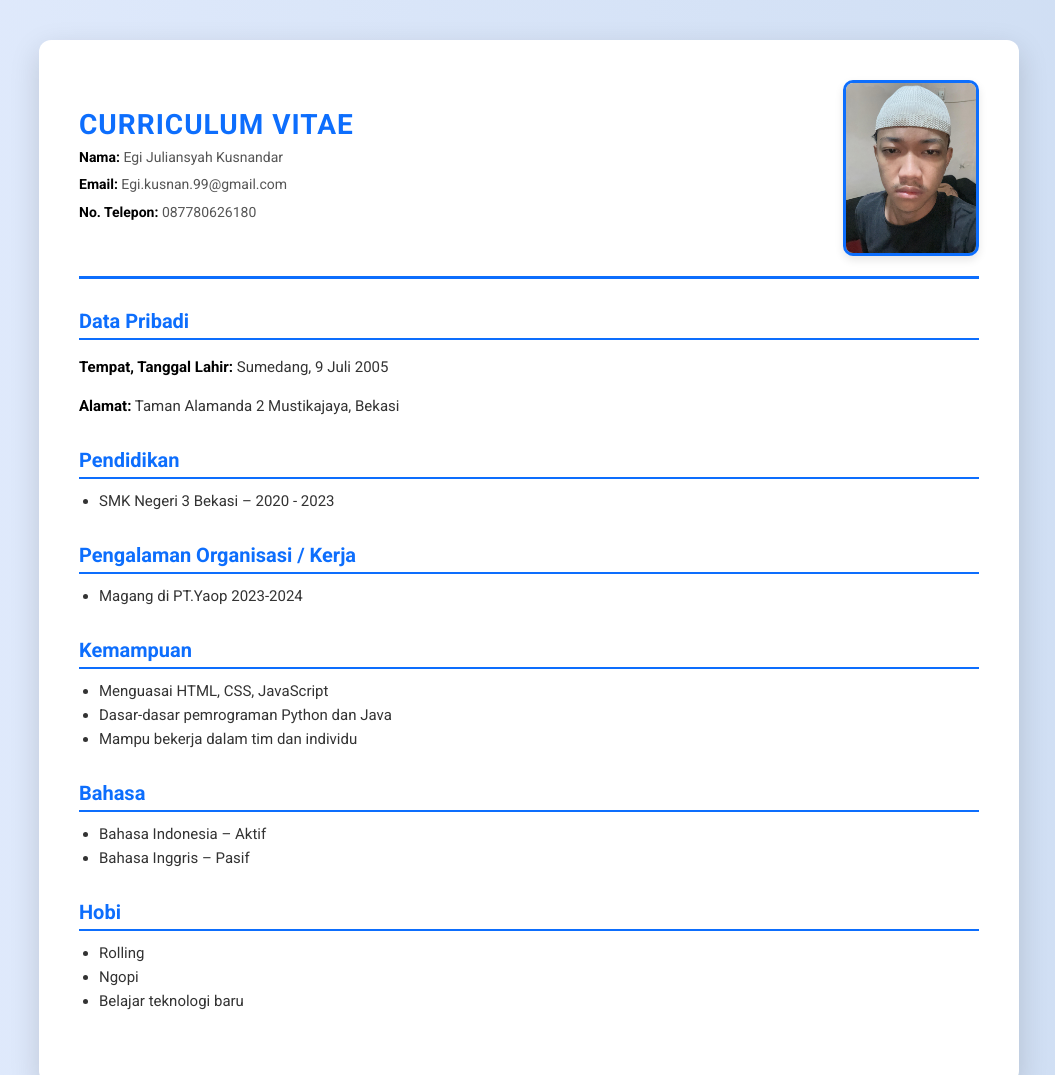
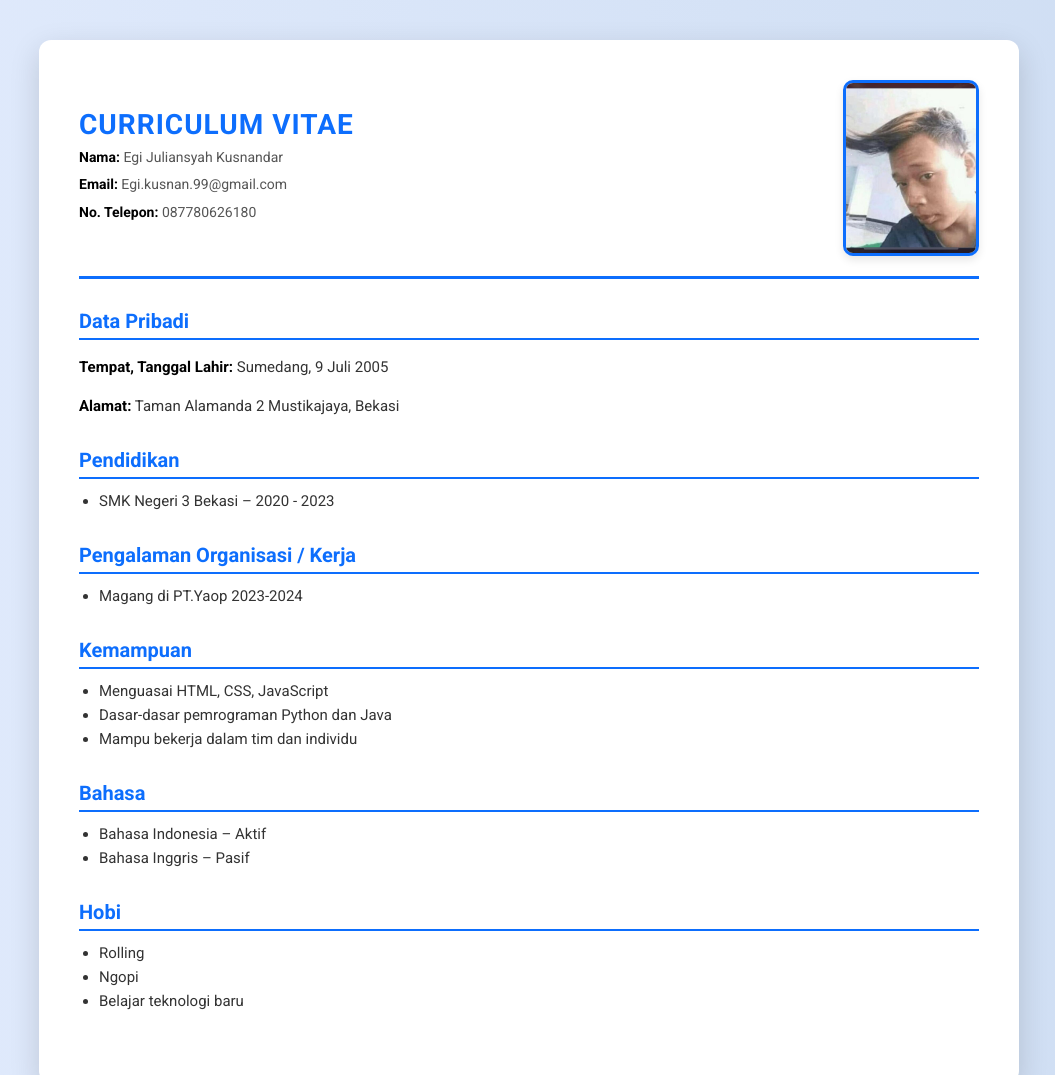
Before and after one commit to RajaHytam/praktikum, a plain HTML site: page index.html in a window 1280 px wide. Shown: the top 1075 px of the page, without its empty margins (111-1166 px from the left). Drawn offline with Linux system fonts and the light colour scheme.

Commit message:
Update index.html

```diff
--- a/index.html
+++ b/index.html
@@ -16,7 +16,7 @@
         <p><strong>No. Telepon:</strong> 087780626180</p>
       </div>
       <div class="photo">
-        <img src="WhatsApp Image 2025-03-10 at 19.58.51_7ee06d54.jpg" alt="Foto Profil">
+        <img src="WhatsApp Image 2025-05-26 at 16.40.37_83b08cb7.jpg" alt="Foto Profil">
       </div>
     </div>
 
```
